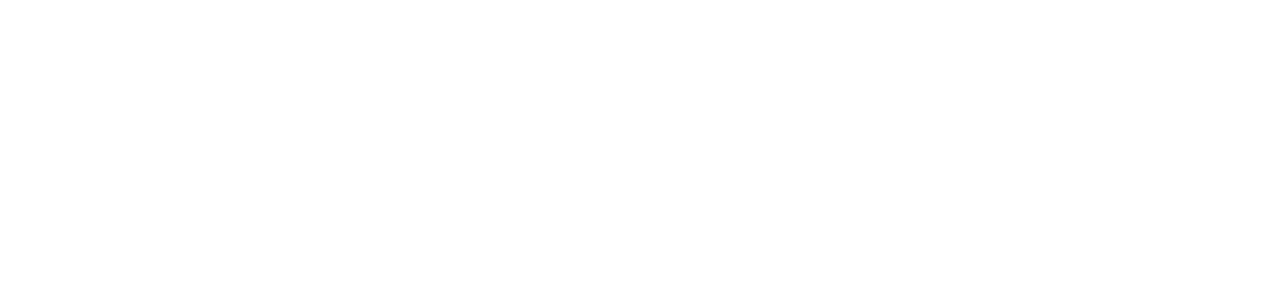
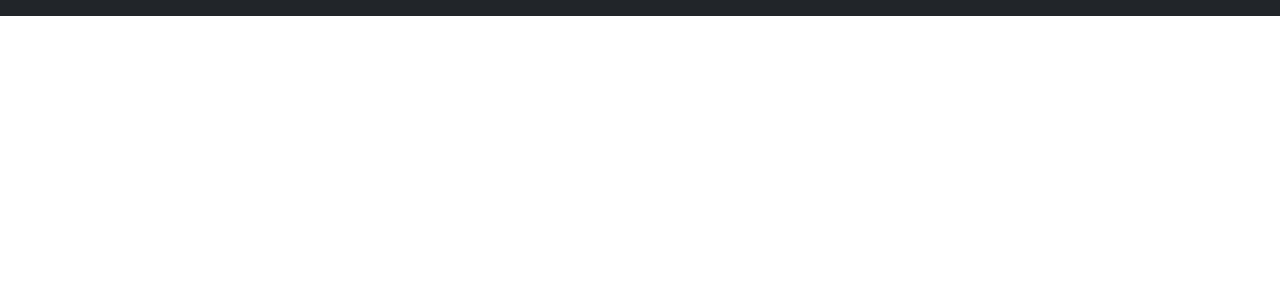
Before and after one commit to Jmajane/teece-tax, a React (Create React App) app: page / in a window 1280 px wide. Shown: the top 300 px of the page. Built offline with nearby package versions, Linux system fonts and the light colour scheme.

Commit message:
nav bar added to the home page

```diff
--- a/src/App.js
+++ b/src/App.js
@@ -1,10 +1,10 @@
-
 import './App.css';
+import Home from '../src/pages/home/Home'
 
 function App() {
   return (
     <div className="App">
-
+      <Home />
     </div>
   );
 }
--- a/src/components/Navbar/Nav.js
+++ b/src/components/Navbar/Nav.js
@@ -3,7 +3,7 @@
 
 const Nav = () => {
   return (
-    <div>Nav
+    <div>
         <nav class="navbar navbar-dark bg-dark">
 
         </nav>
--- a/src/pages/home/Home.js
+++ b/src/pages/home/Home.js
@@ -3,7 +3,7 @@
 
 const Home = () => {
   return (
-    <div>Home
+    <div>
         <Nav />
     </div>
   )
```
